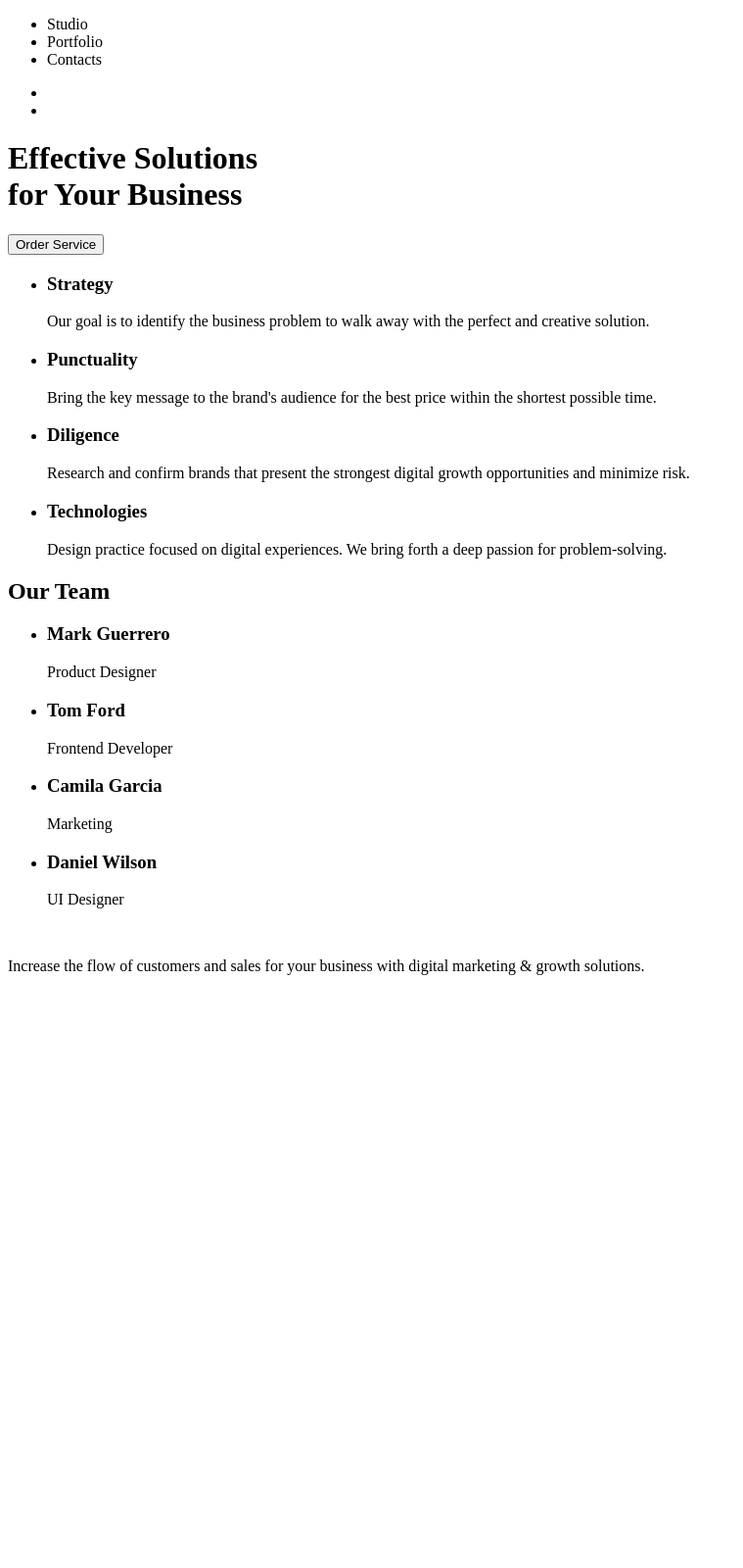
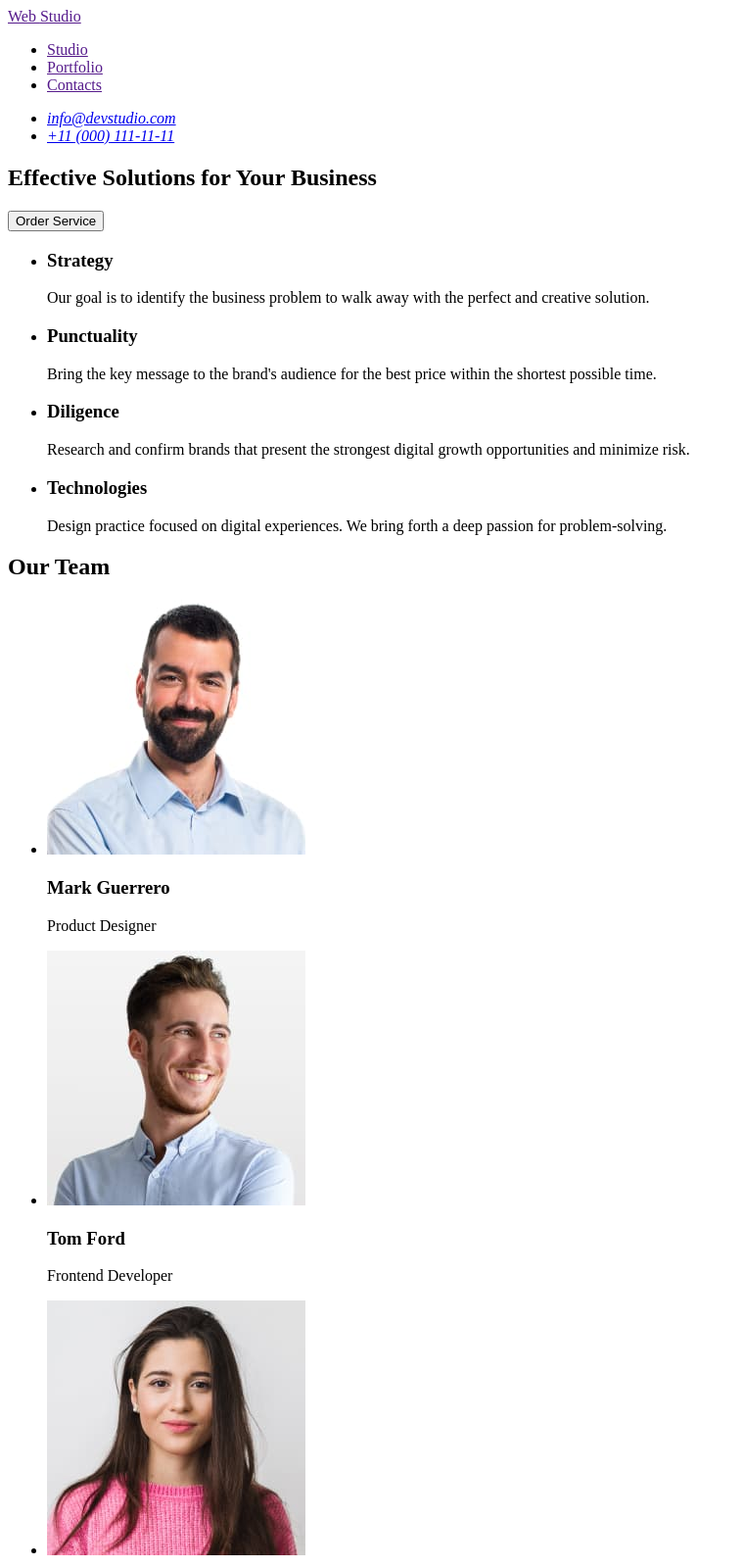
Before and after one commit to Yumfii/goit-markup-hw-01, a plain HTML site: page index.html in a window 1280 px wide. Shown: the top 1600 px of the page at 98% size, without its empty margins (0-759 px from the left). Before the commit the page ends 1011 px from the top, so only its background shows below. Drawn offline with Linux system fonts and the light colour scheme.

Commit message:
Final results

```diff
--- a/index.html
+++ b/index.html
@@ -6,26 +6,35 @@
     <title>Document</title>
 </head>
 <body>
-    <header>
+    <header id="home">
+        <a href="">Web <span>Studio</span></a>
+        <nav>
             <ul>
-            <li>Studio</li>
-            <li>Portfolio</li>
-            <li>Contacts</li>
+                <li><a href="">Studio</a></li>
+                <li><a href="">Portfolio</a></li>
+                <li><a href="">Contacts</a></li>
             </ul>
+        </nav>
+        <address>
             <ul>
-            <li><a href=""></a></li>
-            <li><a href=""></a></li>
+                <li><a href="mailto:info@devstudio.com">info@devstudio.com</a></li>
+                <li><a href="tel:+110001111111">+11 (000) 111-11-11</a></li>
             </ul>
+        </address>
     </header>
 
     <main>
+        <!--Hero section-->
+        <section>
             <h1>
-            Effective Solutions <br />
-            for Your Business
+                Effective Solutions for Your Business
             </h1>
-        <button>Order Service</button>
+            <button type="button">Order Service</button>
+        </section>
 
+        <!--Features section-->
         <section>
+            <h2 hidden>Benefits</h2>
             <ul>
                 <li>
                     <h3>Strategy</h3>
@@ -54,22 +63,40 @@
             </ul>
         </section>
 
+        <!--Team section-->
         <section>
             <h2>Our Team</h2>
             <ul>
                 <li>
+                    <img src="./images/team/mark-guerrero.jpg"
+                         alt="Merk Guerrero"
+                         width="264"
+                         height="260">
+
                     <h3>Mark Guerrero</h3>
                     <p>Product Designer</p>
                 </li>
                 <li>
+                    <img src="./images/team/tom-ford.jpg"
+                         alt="Tom Ford"
+                         width="264"
+                         height="260">
                     <h3>Tom Ford</h3>
                     <p>Frontend Developer</p>
                 </li>
                 <li>
+                    <img src="./images/team/camila-garcia.jpg"
+                         alt="Camila Garcia"
+                         width="264"
+                         height="260">
                     <h3>Camila Garcia</h3>
                     <p>Marketing</p>
                 </li>
                 <li>
+                    <img src="./images/team/daniel-wilson.jpg"
+                         alt="Daniel Wilson"
+                         width="264"
+                         height="260">
                     <h3>Daniel Wilson</h3>
                     <p>UI Designer</p>
                 </li>
@@ -78,7 +105,7 @@
     </main>
 
     <footer>
-        <img src="" />
+        <a href="#home">Web <span>Studio</span></a>
         <p>
             Increase the flow of customers and sales for your business with digital marketing & growth solutions.
         </p>
```
Also changed, not shown: images/team/camila-garcia.jpg (added), images/team/daniel-wilson.jpg (added), images/team/mark-guerrero.jpg (added), images/team/tom-ford.jpg (added). Lines whose indentation alone changed are shown as unchanged.
